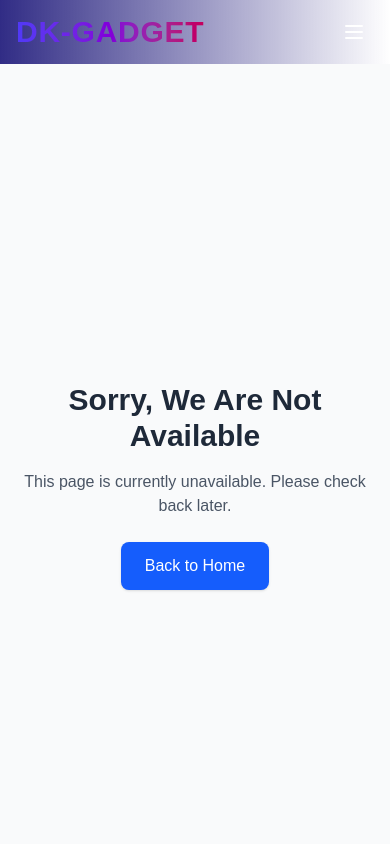
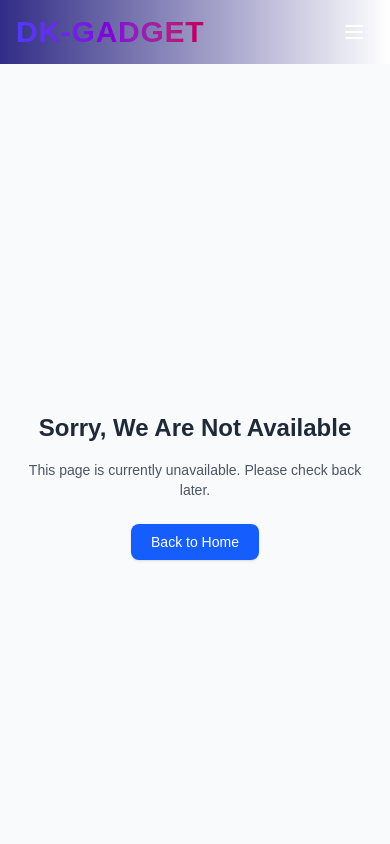
Before and after one commit to Ancishan/dk-gadget, a Next.js app: page /newArrivals in a window 390 px wide. Shown: the top 844 px of the page. Built offline with nearby package versions, Linux system fonts and the light colour scheme.

Commit message:
[issuse solved]

```diff
--- a/src/app/layout.js
+++ b/src/app/layout.js
@@ -14,8 +14,8 @@ const geistMono = Geist_Mono({
 });
 
 export const metadata = {
-  title: "Create Next App",
-  description: "Generated by create next app",
+  title: "Dk Gadget hub",
+  description: "Welcome To Gadget Hub",
 };
 
 export default function RootLayout({ children }) {
--- a/src/app/newArrivals/page.js
+++ b/src/app/newArrivals/page.js
@@ -3,16 +3,16 @@ import Link from "next/link";
 
 const NewArrivalPage = () => {
   return (
-    <div className="min-h-screen flex flex-col items-center justify-center bg-gray-50 text-center px-4">
-      <h2 className="text-3xl font-bold text-gray-800 mb-4">
+    <div className="min-h-screen flex flex-col items-center justify-center bg-gray-50 text-center px-4 py-10 sm:px-6 lg:px-8">
+      <h2 className="text-2xl sm:text-3xl font-bold text-gray-800 mb-4">
         Sorry, We Are Not Available
       </h2>
-      <p className="text-gray-600 mb-6">
+      <p className="text-sm sm:text-base text-gray-600 mb-6 max-w-md">
         This page is currently unavailable. Please check back later.
       </p>
       <Link
         href="/"
-        className="inline-block px-6 py-3 bg-blue-600 text-white rounded-lg shadow hover:bg-blue-700 transition-colors"
+        className="inline-block px-5 py-2 sm:px-6 sm:py-3 bg-blue-600 text-white rounded-lg shadow hover:bg-blue-700 transition-colors text-sm sm:text-base"
       >
         Back to Home
       </Link>
--- a/src/component/shared/Navbar.jsx
+++ b/src/component/shared/Navbar.jsx
@@ -106,7 +106,7 @@ const Navbar = () => {
       <div className={`md:hidden ${isMenuOpen ? "block" : "hidden"}`}>
         <div className="px-2 pt-2 pb-3 space-y-1 sm:px-3 bg-indigo-900 bg-opacity-95">
           <Link
-            href="/new-arrivals"
+            href="/newArrivals"
             className="block px-3 py-2 rounded-md text-base font-mediumtext-transparent bg-clip-text bg-gradient-to-r from-indigo-600 via-purple-700 to-pink-700 tracking-wide uppercase hover:brightness-125 transition duration-300"
           >
             New Arrivals
```
